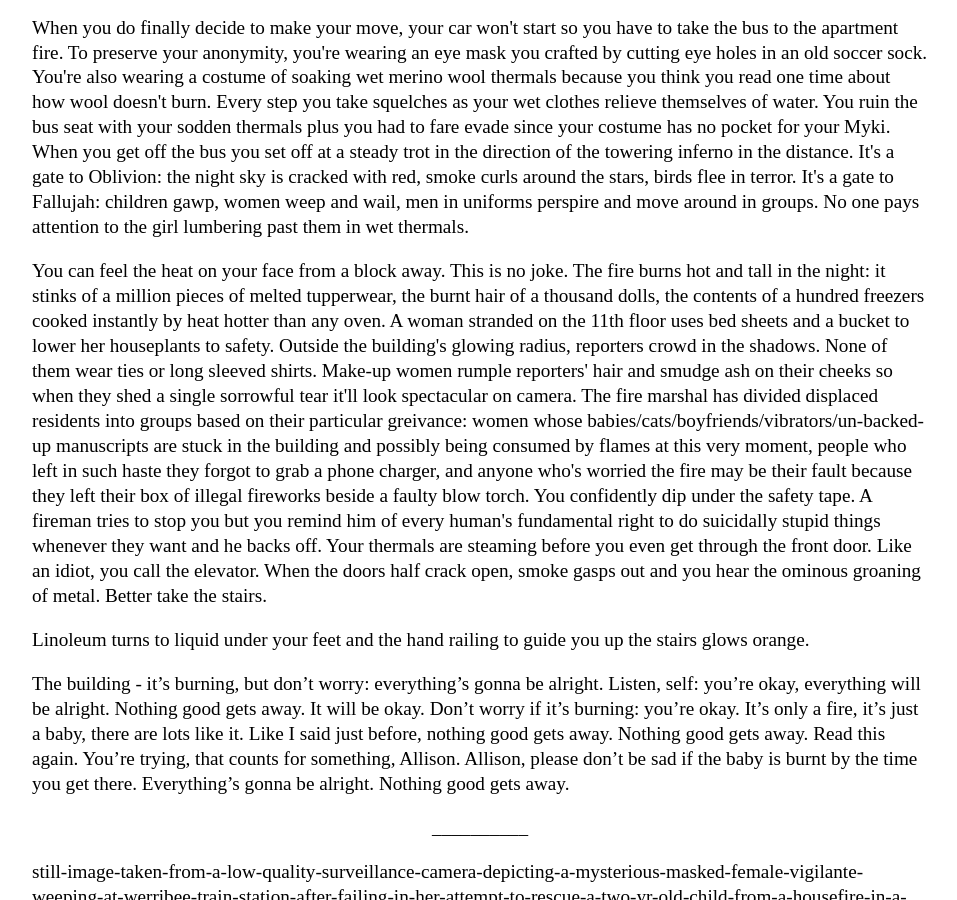
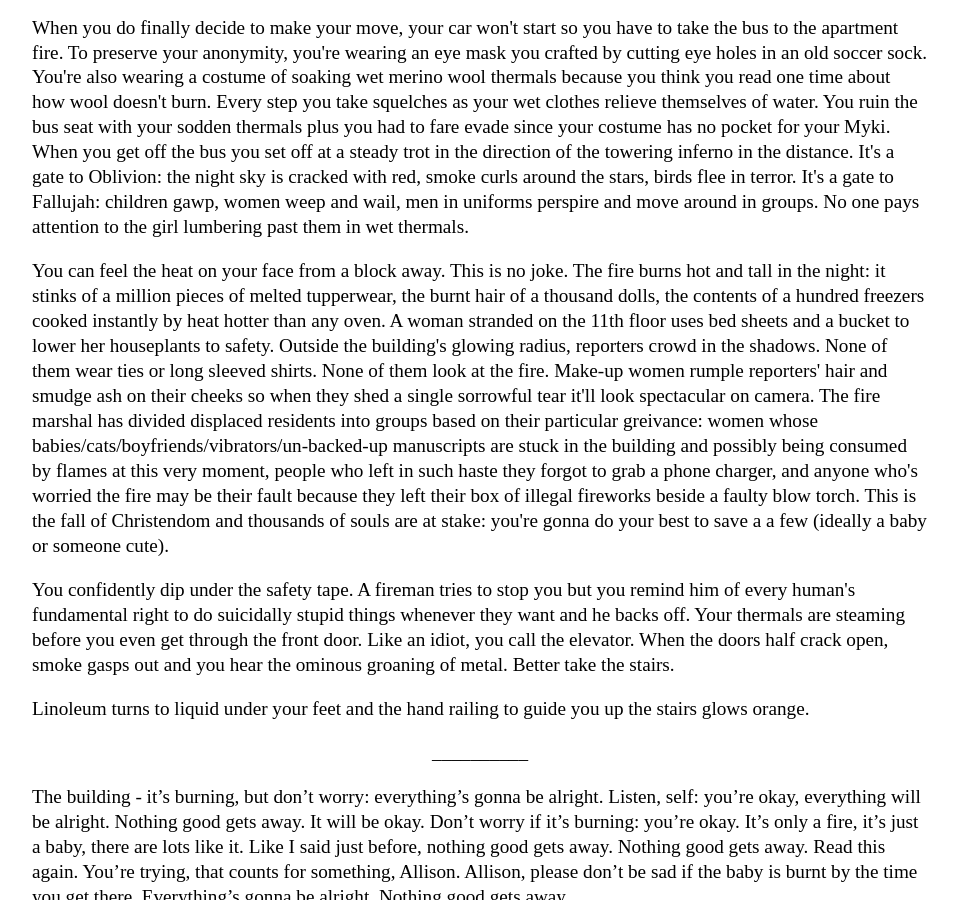
Before and after one commit to Pinelife/pinelife.github.io, a Jekyll site: the page built from Hellhole/Room9.html, in a window 1280 px wide and 900 px high, scrolled down 516 px. Shown: the whole window, without its empty margins (160-1117 px from the left). Built offline with Jekyll 4.4.1, drawn with Linux system fonts in a browser that asks for light colours.

Commit message:
Update Room9.html

```diff
--- a/Hellhole/Room9.html
+++ b/Hellhole/Room9.html
@@ -37,16 +37,23 @@ __________
   million pieces of melted tupperwear, the burnt hair of a thousand dolls, the contents of a hundred freezers cooked instantly by heat
   hotter than any oven. A woman stranded on the 11th floor uses bed sheets and a bucket to lower her houseplants to safety.
   Outside the building's glowing radius, reporters crowd in the shadows. None of them wear ties or long sleeved
-  shirts. Make-up women rumple reporters' hair and smudge ash on their cheeks so when they shed a single sorrowful tear it'll look
+  shirts. None of them look at the fire. Make-up women rumple reporters' hair and smudge ash on their cheeks so when they shed a single sorrowful tear it'll look
   spectacular on camera. The fire marshal has divided displaced residents into groups based on their particular greivance: women whose
   babies/cats/boyfriends/vibrators/un-backed-up manuscripts are stuck in the building and possibly being consumed by flames
   at this very moment, people who left in such haste they forgot to grab a phone charger, and anyone who's worried the fire may be
-  their fault because they left their box of illegal fireworks beside a faulty blow torch. You confidently dip under the safety tape.
+  their fault because they left their box of illegal fireworks beside a faulty blow torch. This is the fall of Christendom and thousands
+  of souls are at stake: you're gonna do your best to save a a few (ideally a baby or someone cute).
+</p>
+  <p>
+  You confidently dip under the safety tape.
   A fireman tries to stop you but you remind him of every human's fundamental right to do suicidally stupid things whenever they want
   and he backs off. Your thermals are steaming before you even get through the front door. Like an idiot, you call the elevator. When
   the doors half crack open, smoke gasps out and you hear the ominous groaning of metal. Better take the stairs.
   </p>
 <p>Linoleum turns to liquid under your feet and the hand railing to guide you up the stairs glows orange.</p>
+<p style="text-align:center" class="indented">
+__________
+</p>
 <p>
 The building - it’s burning, but don’t worry: everything’s gonna be alright. Listen, self: you’re okay, everything will be alright. Nothing good gets
   away. It will be okay. Don’t worry if it’s burning: you’re okay. It’s only a fire, it’s just a baby, there are lots like it. Like I
```
